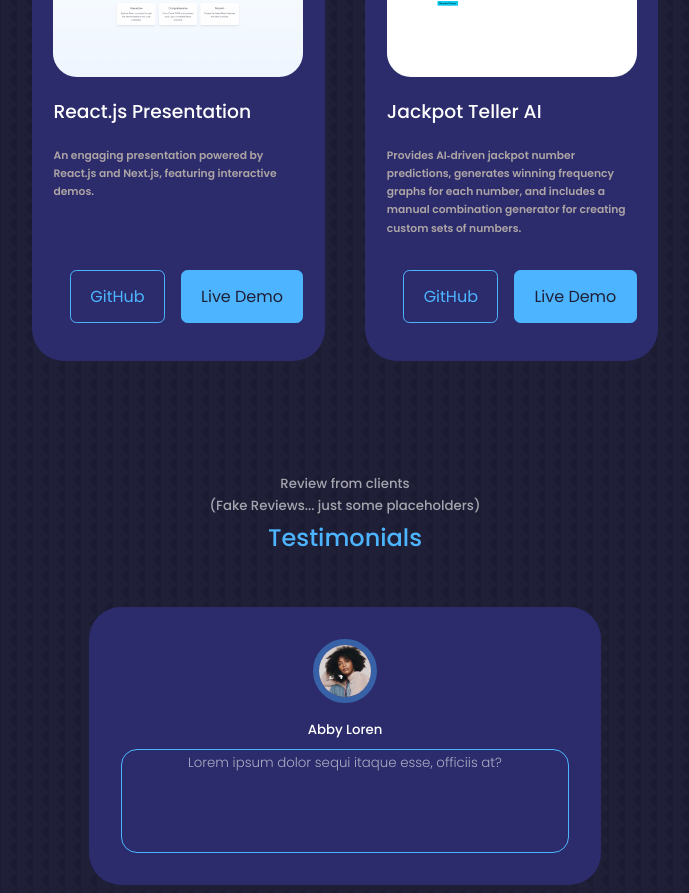
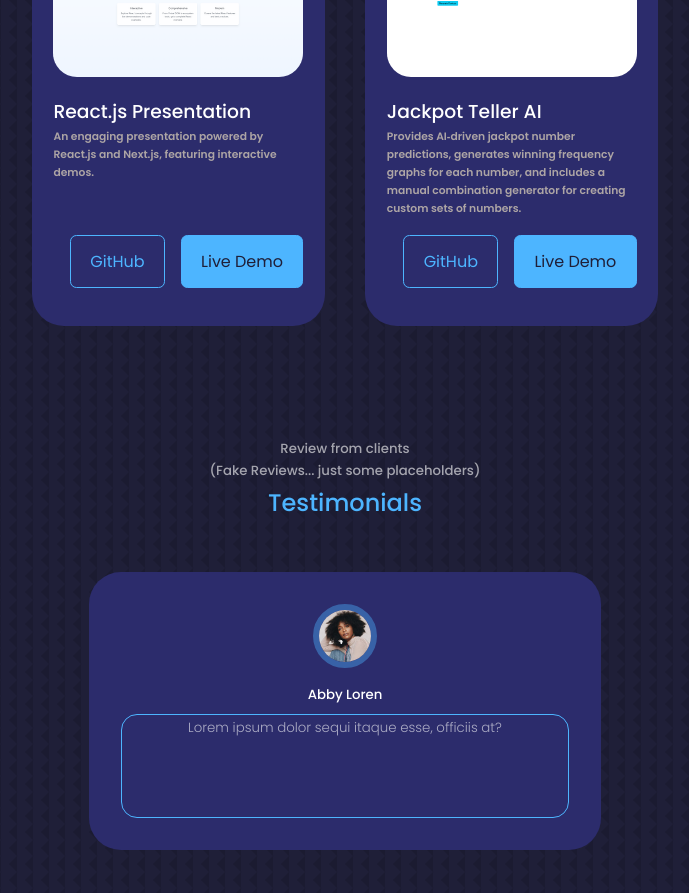
Before and after one commit to smashyou/portfolio, a React (Create React App) app: page / in a window 1280 px wide. Shown: the part 6040-6933 px from the top of the page, without its empty margins (295-984 px from the left). Built offline with nearby package versions, Linux system fonts and the light colour scheme.

Commit message:
adjusted top and bottom margin for title and subtitle for portfolio card

```diff
--- a/src/components/portfolio/portfolio.css
+++ b/src/components/portfolio/portfolio.css
@@ -47,11 +47,11 @@
 }
 
 .portfolio__item h3 {
-  margin: 1.2rem 0 1rem;
+  margin: 1.2rem 0 0rem;
 }
 
 .portfolio__item h6 {
-  margin: 1.2rem 0 2rem;
+  margin: 0rem 0 1rem;
   color: rgb(173, 165, 165);
   flex-grow: 1; /* takes up remaining vertical space to push CTA down */
 }
```
